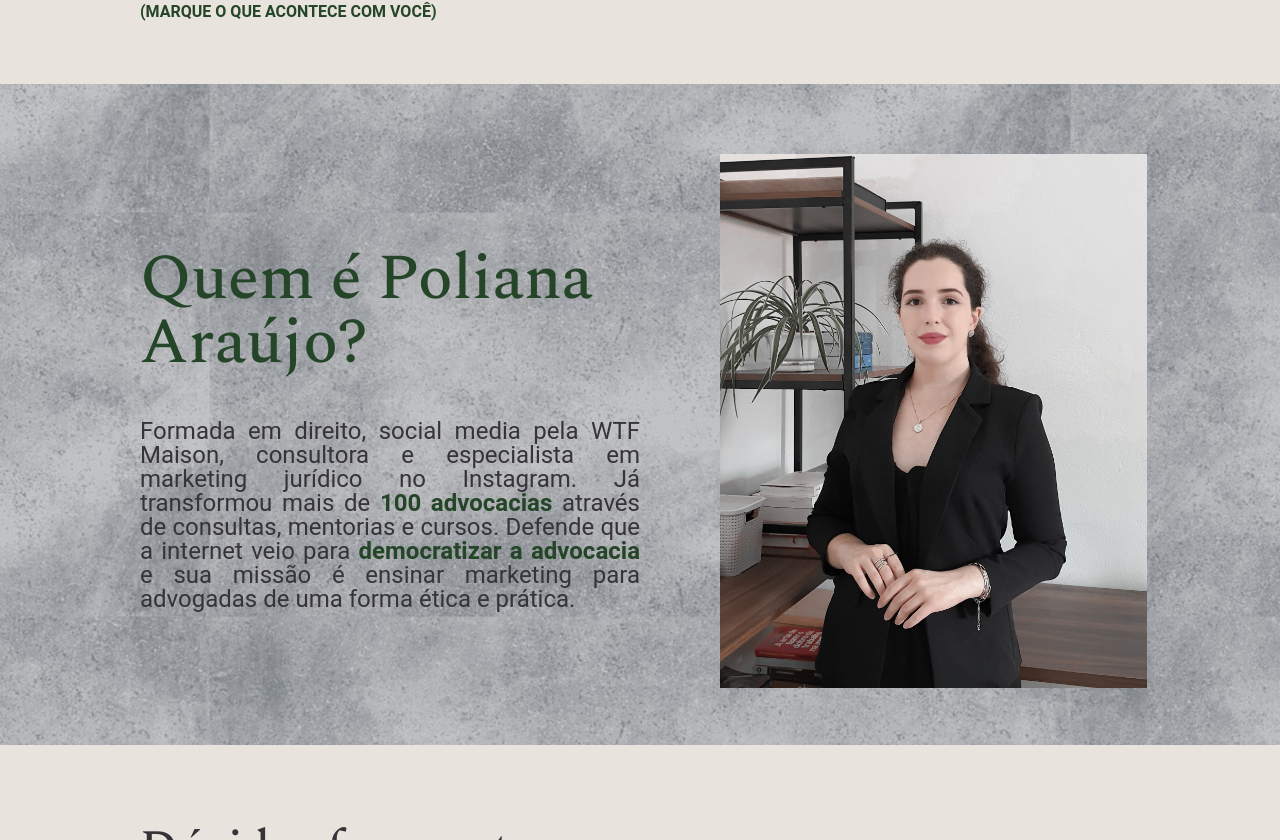
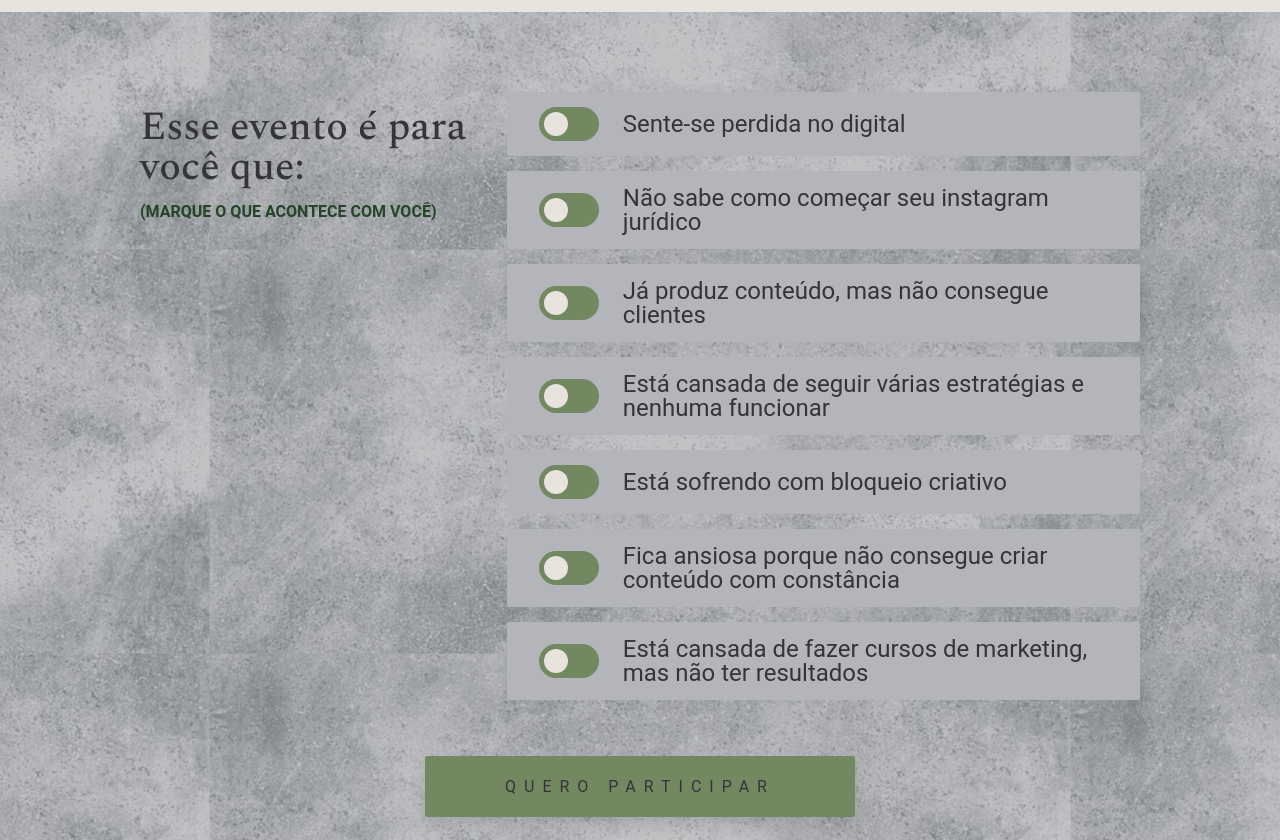
Before and after one commit to julianaraujo333/DestralheJuridico, a React (Create React App) app: page / in a window 1280 px wide. Shown: the part 1480-2320 px from the top of the page. Built offline with nearby package versions, Linux system fonts and the light colour scheme.

Commit message:
stakehlders

```diff
--- a/src/App.js
+++ b/src/App.js
@@ -6,6 +6,7 @@ import Questions from "./Components/Questions/Questions";
 import Schedule from "./Components/Schedule/Schedule.js";
 import Stakeholders from "./Components/Stakeholders/Stakeholders";
 import Button from "./Components/Forms/Button/Button.js";
+import SwitchButton from "./Components/Forms/SwitchButton/SwitchButton";
 
 function App() {
   return (
--- a/src/Components/Forms/Button/Button.module.css
+++ b/src/Components/Forms/Button/Button.module.css
@@ -1,5 +1,6 @@
 .button {
   padding: 1.3em 5em;
+  letter-spacing: .5rem;
   text-transform: uppercase;
   background-color: var(--color-light);
   border: none;
@@ -30,10 +31,9 @@
   margin-bottom: 5em;
  }
 
-
  @media screen and (max-width: 600px) {
   .button{
     padding: 1.3em 3em;
+    letter-spacing: 1.5px;
   }
-
 }
--- /dev/null
+++ b/src/Components/Forms/SwitchButton/SwitchButton.js
@@ -0,0 +1,24 @@
+import React from "react";
+import styles from "./SwitchButton.module.css";
+
+const SwitchButton = ({ content }) => {
+  const [toggle, setToggle] = React.useState(false);
+
+  function handleChange() {
+    setToggle(!toggle);
+  }
+  return (
+    <div
+      className={styles.wrapper}
+      style={{ backgroundColor: toggle ? "#D4D4D8" : "#B4B4BB" }}
+    >
+      <label className={styles.switch}>
+        <input type="checkbox" onChange={handleChange} />
+        <span className={styles.slider}></span>
+      </label>
+      <p>{content}</p>
+    </div>
+  );
+};
+
+export default SwitchButton;
--- /dev/null
+++ b/src/Components/Forms/SwitchButton/SwitchButton.module.css
@@ -0,0 +1,66 @@
+
+.wrapper{
+  display: flex;
+  align-items: center;
+  background-color: #D4D4D8;
+  padding: 15px 2em 15px 2em;
+  border-radius: 2px;
+  max-width: 100%;
+  margin-bottom: 15px;
+}
+
+.wrapper p{
+  font-size: 1.5rem;
+}
+.wrapper .switch {
+  font-size: 17px;
+  position: relative;
+  display: inline-block;
+  min-width: 3.5em;
+  min-height: 2em;
+  margin-right: 1.5rem;
+ }
+
+ /* Hide default HTML checkbox */
+ .wrapper .switch input {
+  opacity: 0;
+  width: 0;
+  height: 0;
+ }
+
+ /* The slider */
+ .wrapper .slider {
+  position: absolute;
+  cursor: pointer;
+  top: 0;
+  left: 0;
+  right: 0;
+  bottom: 0;
+  background-color: var(--color-light);
+  transition: .4s;
+  border-radius: 30px;
+ }
+
+ .wrapper .slider:before {
+  position: absolute;
+  content: "";
+  height: 1.4em;
+  width: 1.4em;
+  border-radius: 20px;
+  left: 0.3em;
+  bottom: 0.3em;
+  background-color:var(--color-white);
+  transition: .4s;
+ }
+
+ .wrapper input:checked + .slider {
+  background-color:var(--color-dark);
+ }
+
+ .wrapper input:focus + .slider {
+  box-shadow: 0 0 1px var(--color-dark);
+ }
+
+ .wrapper input:checked + .slider:before {
+  transform: translateX(1.5em);
+ }
--- a/src/Components/Mentor/Mentor.module.css
+++ b/src/Components/Mentor/Mentor.module.css
@@ -16,7 +16,7 @@
 .wrapper img{
   max-width: 95%;
   max-height: 90%;
-  padding:2rem 0 2rem 0;
+  padding:2rem 0 5rem 0;
 }
 
 
@@ -24,6 +24,7 @@
   color: var(--color-dark);
   margin-bottom: .7em;
   font-size: 2.5rem;
+  margin-top:5rem;
 }
 
 .wrapper p{
@@ -36,14 +37,11 @@
   font-weight: bold;
 }
 
-@media screen and (min-width: 600px) {
-
-
+@media screen and (min-width: 1000px) {
    .wrapper{
       display: grid;
       grid-template-columns: 1fr 1fr;
 
-      padding-top: 2.5em;
     }
 
   .wrapper img{
@@ -52,6 +50,7 @@
   }
 
   .wrapper h4{
+    margin-top:0px;
     font-size: 4rem;
   }
-  }
+}
--- a/src/Components/Schedule/Schedule.module.css
+++ b/src/Components/Schedule/Schedule.module.css
@@ -1,5 +1,6 @@
 .schedule{
   text-align: center;
+  margin-bottom:5em;
 }
 
 .schedule .subtitle{
--- a/src/Components/Stakeholders/Stakeholders.js
+++ b/src/Components/Stakeholders/Stakeholders.js
@@ -1,11 +1,55 @@
 import React from "react";
+import Button from "../Forms/Button/Button";
+import SwitchButton from "../Forms/SwitchButton/SwitchButton";
 import styles from "./Stakeholders.module.css";
+
+const data = [
+  {
+    id: 1,
+    content: "Sente-se perdida no digital",
+  },
+  {
+    id: 2,
+    content: "Não sabe como começar seu instagram jurídico",
+  },
+  {
+    id: 3,
+    content: "Já produz conteúdo, mas não consegue clientes",
+  },
+  {
+    id: 4,
+    content: "Está cansada de seguir várias estratégias e nenhuma funcionar",
+  },
+  {
+    id: 5,
+    content: "Está sofrendo com bloqueio criativo",
+  },
+  {
+    id: 6,
+    content: "Fica ansiosa porque não consegue criar conteúdo com constância",
+  },
+  {
+    id: 7,
+    content:
+      "Está cansada de fazer cursos de marketing, mas não ter resultados",
+  },
+];
 
 const Stakeholders = () => {
   return (
-    <section className={`${styles.stakeholders} container`}>
-      <h4 className="title">Esse evento é para você que:</h4>
-      <span>(marque o que acontece com você)</span>
+    <section className={`${styles.stakeholders}`}>
+      <div className={`${styles.wrapper} container`}>
+        <div>
+          <h4 className="title">Esse evento é para você que:</h4>
+          <span>(marque o que acontece com você)</span>
+        </div>
+        <div>
+          {data.map((content) => (
+            <SwitchButton key={content.id} content={content.content} />
+          ))}
+        </div>
+      </div>
+      <Button />
     </section>
   );
 };
--- a/src/Components/Stakeholders/Stakeholders.module.css
+++ b/src/Components/Stakeholders/Stakeholders.module.css
@@ -1,5 +1,8 @@
 .stakeholders{
-  margin-bottom: 4em;
+  background-image: url(../../Assets/TexturaChumbo.JPG);
+  background-position: center center;
+  padding-bottom: 1em;
+  padding-top:5em;
 }
 .stakeholders h4{
   font-size: 2.5rem;
@@ -10,3 +13,9 @@
   font-weight: bold;
   text-transform: uppercase;
 }
+
+.wrapper{
+  display: flex;
+  align-items:flex-start;
+  margin-bottom: 4em;
+}
```
Also changed, not shown: 1 other file (tests, documents, lock files or other folders).
